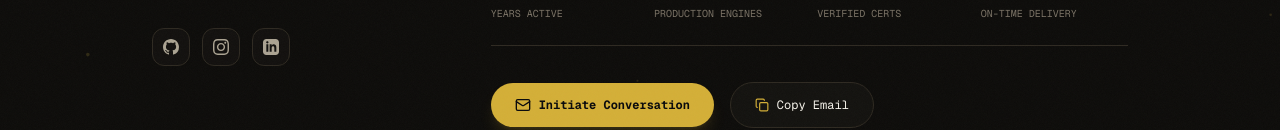
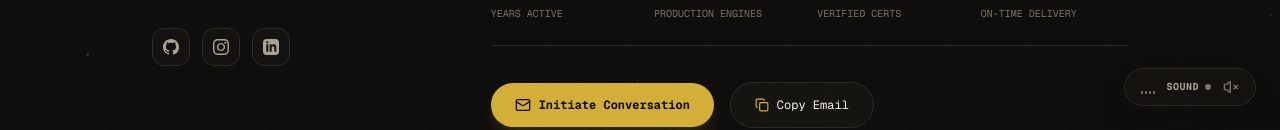
Before and after one commit to revwrks/portfolio, a Next.js app: page / in a window 1280 px wide. Shown: the part 670-800 px from the top of the page. Built offline with nearby package versions, Linux system fonts and the light colour scheme.

Commit message:
feat: implement luxury floating background audio player with equalizer visualizer and synth fallback

```diff
--- /dev/null
+++ b/src/components/audio/BackgroundAudioPlayer.tsx
@@ -0,0 +1,217 @@
+"use client";
+
+import React, { useState, useRef, useEffect, useCallback } from "react";
+import { motion, AnimatePresence } from "motion/react";
+import { Volume2, VolumeX, Music, AlertCircle } from "lucide-react";
+import { playUiClick } from "@/lib/audio";
+import { useToast } from "@/components/ui/Toast";
+
+export function BackgroundAudioPlayer() {
+  const [isPlaying, setIsPlaying] = useState(false);
+  const [hasError, setHasError] = useState(false);
+  const [isSynthMode, setIsSynthMode] = useState(false);
+  const [showTooltip, setShowTooltip] = useState(false);
+
+  const audioRef = useRef<HTMLAudioElement | null>(null);
+  const synthNodesRef = useRef<{ ctx: AudioContext; gain: GainNode } | null>(null);
+  const { showToast } = useToast();
+
+  // Gentle ambient chord synth fallback when no MP3 is placed yet
+  const startSynthDrone = useCallback(() => {
+    try {
+      const AudioCtx = window.AudioContext || (window as unknown as { webkitAudioContext: typeof AudioContext }).webkitAudioContext;
+      const ctx = new AudioCtx();
+      const masterGain = ctx.createGain();
+      masterGain.gain.setValueAtTime(0.001, ctx.currentTime);
+      masterGain.gain.exponentialRampToValueAtTime(0.08, ctx.currentTime + 2); // Soft ambient volume
+
+      // Warm ambient frequencies (Dmaj9 chord: D3, A3, F#4, C#5)
+      const freqs = [146.83, 220.0, 369.99, 554.37];
+      freqs.forEach((freq) => {
+        const osc = ctx.createOscillator();
+        const filter = ctx.createBiquadFilter();
+        const oscGain = ctx.createGain();
+
+        osc.type = "sine";
+        osc.frequency.setValueAtTime(freq, ctx.currentTime);
+
+        filter.type = "lowpass";
+        filter.frequency.setValueAtTime(800, ctx.currentTime);
+
+        oscGain.gain.setValueAtTime(0.25, ctx.currentTime);
+
+        osc.connect(filter);
+        filter.connect(oscGain);
+        oscGain.connect(masterGain);
+
+        osc.start();
+      });
+
+      masterGain.connect(ctx.destination);
+      synthNodesRef.current = { ctx, gain: masterGain };
+      setIsSynthMode(true);
+    } catch {
+      // AudioContext unavailable or restricted
+    }
+  }, []);
+
+  const stopSynthDrone = useCallback(() => {
+    if (synthNodesRef.current) {
+      const { ctx, gain } = synthNodesRef.current;
+      gain.gain.exponentialRampToValueAtTime(0.0001, ctx.currentTime + 0.6);
+      setTimeout(() => {
+        ctx.close();
+        synthNodesRef.current = null;
+        setIsSynthMode(false);
+      }, 700);
+    }
+  }, []);
+
+  const togglePlay = () => {
+    playUiClick(700);
+
+    if (isPlaying) {
+      // Stop playback
+      if (audioRef.current && !hasError && !isSynthMode) {
+        audioRef.current.pause();
+      }
+      if (isSynthMode) {
+        stopSynthDrone();
+      }
+      setIsPlaying(false);
+    } else {
+      // Start playback
+      if (audioRef.current && !hasError) {
+        audioRef.current.volume = 0.4;
+        audioRef.current
+          .play()
+          .then(() => {
+            setIsPlaying(true);
+            setHasError(false);
+          })
+          .catch(() => {
+            // File not found or failed, fallback to ambient synth
+            setHasError(true);
+            startSynthDrone();
+            setIsPlaying(true);
+            showToast("BGM file belum ada di public/audio/bgm.mp3. Memutar ambient synth pad ✨");
+          });
+      } else {
+        // Fallback to ambient synth
+        startSynthDrone();
+        setIsPlaying(true);
+        showToast("BGM file belum ada di public/audio/bgm.mp3. Memutar ambient synth pad ✨");
+      }
+    }
+  };
+
+  // Cleanup on unmount
+  useEffect(() => {
+    return () => {
+      if (synthNodesRef.current) {
+        synthNodesRef.current.ctx.close();
+      }
+    };
+  }, []);
+
+  return (
+    <>
+      {/* Hidden HTML5 Audio Element pointing to public/audio/bgm.mp3 */}
+      <audio
+        ref={audioRef}
+        src="/audio/bgm.mp3"
+        loop
+        preload="metadata"
+        onError={() => setHasError(true)}
+      />
+
+      {/* Floating Audio Player Capsule in Bottom Right Corner */}
+      <div
+        className="fixed bottom-6 right-6 z-40"
+        onMouseEnter={() => setShowTooltip(true)}
+        onMouseLeave={() => setShowTooltip(false)}
+      >
+        <AnimatePresence>
+          {showTooltip && (
+            <motion.div
+              initial={{ opacity: 0, y: 6, scale: 0.95 }}
+              animate={{ opacity: 1, y: 0, scale: 1 }}
+              exit={{ opacity: 0, y: 6, scale: 0.95 }}
+              transition={{ duration: 0.15 }}
+              className="absolute bottom-full right-0 mb-3 px-3.5 py-1.5 rounded-xl bg-[#161411]/95 border border-[#d4af37]/40 text-[#f7f4ec] font-mono text-[11px] whitespace-nowrap shadow-xl backdrop-blur-md flex items-center gap-2 pointer-events-none"
+            >
+              <Music className="w-3.5 h-3.5 text-[#d4af37]" />
+              <span>
+                {isPlaying
+                  ? (isSynthMode ? "Ambient Synth Loop (Drop bgm.mp3 anytime)" : "Now Playing · Click to Pause")
+                  : "Play Background Music"}
+              </span>
+            </motion.div>
+          )}
+        </AnimatePresence>
+
+        <motion.button
+          type="button"
+          onClick={togglePlay}
+          whileHover={{ scale: 1.05 }}
+          whileTap={{ scale: 0.96 }}
+          className={`flex items-center gap-3 px-4 py-2.5 rounded-full border transition-all duration-300 shadow-2xl backdrop-blur-xl ${
+            isPlaying
+              ? "bg-[#161411]/95 border-[#d4af37] shadow-[#d4af37]/25 text-[#f7f4ec]"
+              : "bg-[#161411]/80 border-[#2e2921] hover:border-[#d4af37]/60 text-[#aba392] hover:text-[#f7f4ec]"
+          }`}
+          aria-label={isPlaying ? "Pause background music" : "Play background music"}
+        >
+          {/* Animated 4-Bar Equalizer Waveform */}
+          <div className="flex items-end gap-0.5 h-3.5 w-3.5">
+            {[40, 90, 60, 100].map((height, i) => (
+              <motion.span
+                key={i}
+                animate={
+                  isPlaying
+                    ? {
+                        height: [`${height * 0.3}%`, `${height}%`, `${height * 0.4}%`],
+                      }
+                    : { height: "25%" }
+                }
+                transition={
+                  isPlaying
+                    ? {
+                        duration: 0.6 + i * 0.12,
+                        repeat: Infinity,
+                        repeatType: "reverse",
+                        ease: "easeInOut",
+                        delay: i * 0.08,
+                      }
+                    : { duration: 0.3 }
+                }
+                className={`w-0.5 rounded-full transition-colors ${
+                  isPlaying ? "bg-[#d4af37]" : "bg-[#7a7265]"
+                }`}
+              />
+            ))}
+          </div>
+
+          {/* Label & Status */}
+          <div className="flex items-center gap-1.5 font-mono text-xs">
+            <span className="font-bold tracking-wider uppercase text-[10px]">
+              {isPlaying ? (isSynthMode ? "AMBIENT" : "BGM") : "SOUND"}
+            </span>
+            <span
+              className={`w-1.5 h-1.5 rounded-full ${
+                isPlaying ? "bg-emerald-400 animate-pulse" : "bg-[#7a7265]"
+              }`}
+            />
+          </div>
+
+          {/* Volume Icon */}
+          {isPlaying ? (
+            <Volume2 className="w-4 h-4 text-[#d4af37]" />
+          ) : (
+            <VolumeX className="w-4 h-4 text-[#7a7265]" />
+          )}
+        </motion.button>
+      </div>
+    </>
+  );
+}
--- a/src/components/themes/EditorialTheme.tsx
+++ b/src/components/themes/EditorialTheme.tsx
@@ -27,6 +27,7 @@ import { PORTFOLIO_DATA, Project, Certification } from "@/data/portfolio";
 import { ArchitectureInspector } from "@/components/console/ArchitectureInspector";
 import { GoldenParticleCanvas } from "@/components/effects/GoldenParticleCanvas";
 import { FluidCursorSpotlight } from "@/components/effects/FluidCursorSpotlight";
+import { BackgroundAudioPlayer } from "@/components/audio/BackgroundAudioPlayer";
 import { AnimatedCounter } from "@/components/effects/AnimatedCounter";
 import { CipherScrambleText } from "@/components/effects/CipherScrambleText";
 import { CardProjectsMarquee } from "@/components/cards/CardProjectsMarquee";
@@ -262,6 +263,9 @@ export function EditorialTheme() {
 
       {/* 3. Fluid Ambient Cursor Spotlight Ring */}
       <FluidCursorSpotlight />
+
+      {/* 4. Luxury Floating Background Audio Player */}
+      <BackgroundAudioPlayer />
 
       {/* Background Page Content Wrapper with Spatial Depth Scale on Modal Open */}
       <div
```
Also changed, not shown: public/audio/README.txt (added).
